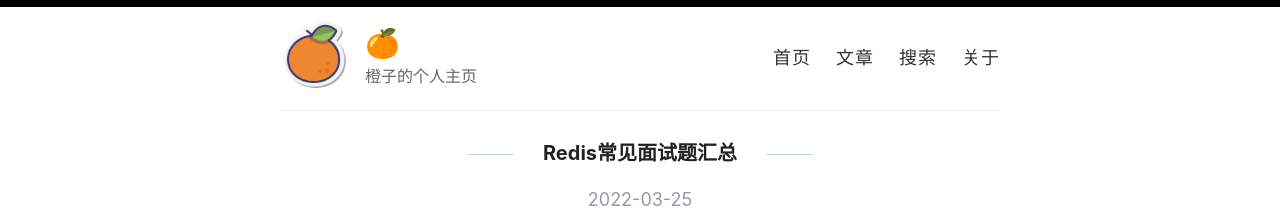
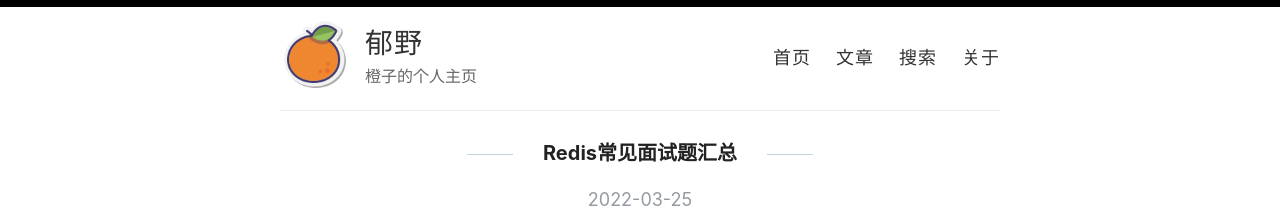
Before and after one commit to mytcc/book, a Jekyll site: the page built from index.html, in a window 1280 px wide. Shown: the top 218 px of the page. Built offline with Jekyll 4.4.1, drawn with Linux system fonts in a browser that asks for light colours; the list of posts is cut into pages by our own code.

```diff
--- a/_config.yml
+++ b/_config.yml
@@ -3,7 +3,7 @@
 #
 
 # Name of your site (displayed in the header)
-name: 🍊
+name: 郁野
 
 # Name of the author
 author: Ruoli
```
Also changed, not shown: favicon.ico.
